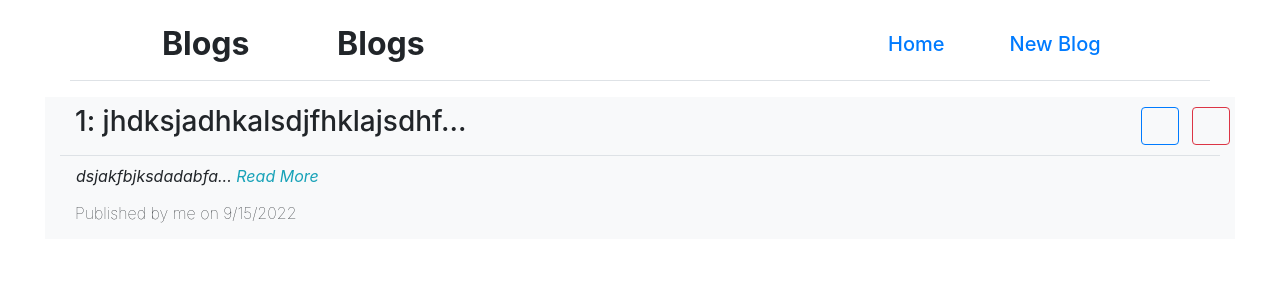
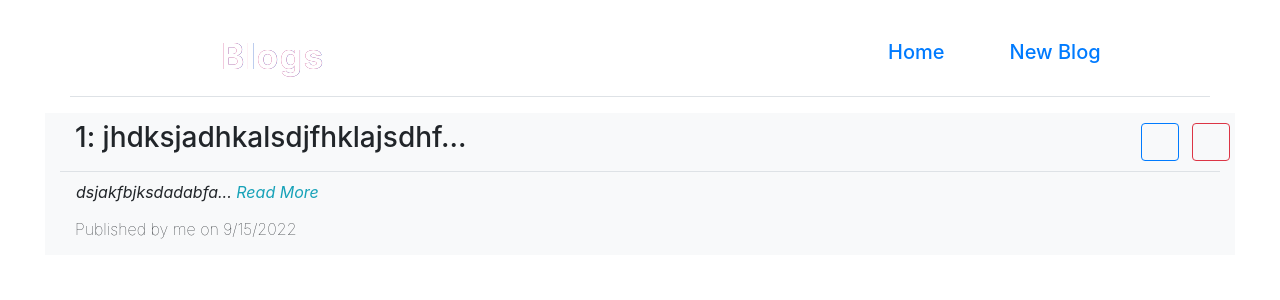
Before and after one commit to blackhammer2000/json-server-blogs, a React (Create React App) app: page / in a window 1280 px wide. Shown: the top 300 px of the page. Built offline with nearby package versions, Linux system fonts and the light colour scheme; data requests are answered from the project's data file; a web font is replaced by a local one.

Commit message:
fixed the header glitch bug , but only one of the glitch headers is responding, currently working on fixing it...

```diff
--- a/src/components/css/header.css
+++ b/src/components/css/header.css
@@ -6,15 +6,53 @@
   position: absolute;
   display: flex;
   content: "";
-  top: 0;
-  left: 10px;
-  z-index: 3;
-  color: #2196ed;
+  top: 50%;
+  left: 20%;
+  transform: translate(-50%, -50%);
+  font-size: 2.2rem;
+  letter-spacing: 1.5px;
 }
 
 .one {
-  color: #2196ed;
+  color: #2196f3;
+  z-index: 1;
+  animation: glitch 0.3s infinite alternate;
 }
+
+.three {
+  color: #e91e63;
+  z-index: 2;
+  animation: glitch 0.3s infinite alternate reverse;
+}
+
 .two {
-  color: #ef2163;
+  z-index: 3;
 }
+
+@keyframes glitch {
+  0%,
+  100% {
+    top: 50%;
+    left: 20%;
+  }
+
+  20% {
+    top: 46%;
+    left: 19.7%;
+  }
+
+  40% {
+    top: 54%;
+    left: 20.3%;
+  }
+
+  60% {
+    top: 46%;
+    left: 20.3%;
+  }
+
+  80% {
+    top: 54%;
+    left: 19.7%;
+  }
+}
--- a/src/components/js/BlogModal.jsx
+++ b/src/components/js/BlogModal.jsx
@@ -1,5 +1,6 @@
 import React, { useState } from "react";
 import "../css/bootstrap.min.css";
+// import { useHistory } from "react-router-dom";
 
 const BlogModal = ({
   blog,
@@ -139,6 +140,7 @@ const BlogModal = ({
         throw new Error("Server Error, Could Not Find Resources To Patch...");
       }
       console.log(`Blog ${blog.id} successfully edited...`);
+
       window.location.pathname.includes("home")
         ? window.location.pathname.replace("home", "")
         : window.location.reload();
--- a/src/components/js/Header.jsx
+++ b/src/components/js/Header.jsx
@@ -1,14 +1,15 @@
 import React from "react";
 import { Link } from "react-router-dom";
 import "../css/bootstrap.min.css";
+import "../css/header.css";
 
 const Header = () => {
   return (
-    <div className="container row  mt-3 py-0 justify-content-around align-items-center border-bottom">
-      <div className=" header d-flex text-left w-50">
-        <h2 className=" heading one  font-weight-bold">Blogs</h2>
-        <h2 className="text-white  font-weight-bold">Blogs</h2>
-        <h2 className="heading two  font-weight-bold">Blogs</h2>
+    <div className="container row mt-3 py-2 justify-content-around align-items-center border-bottom">
+      <div className=" header d-flex w-50 ">
+        <h2 className=" heading one font-weight-bold">Blogs</h2>
+        <h2 className=" heading two text-white  font-weight-bold">Blogs</h2>
+        <h2 className="heading three font-weight-bold">Blogs</h2>
       </div>
       <ul className="row list-unstyled w-25 justify-content-around mt-3 ">
         <CustomLink to="/home">Home</CustomLink>
```
